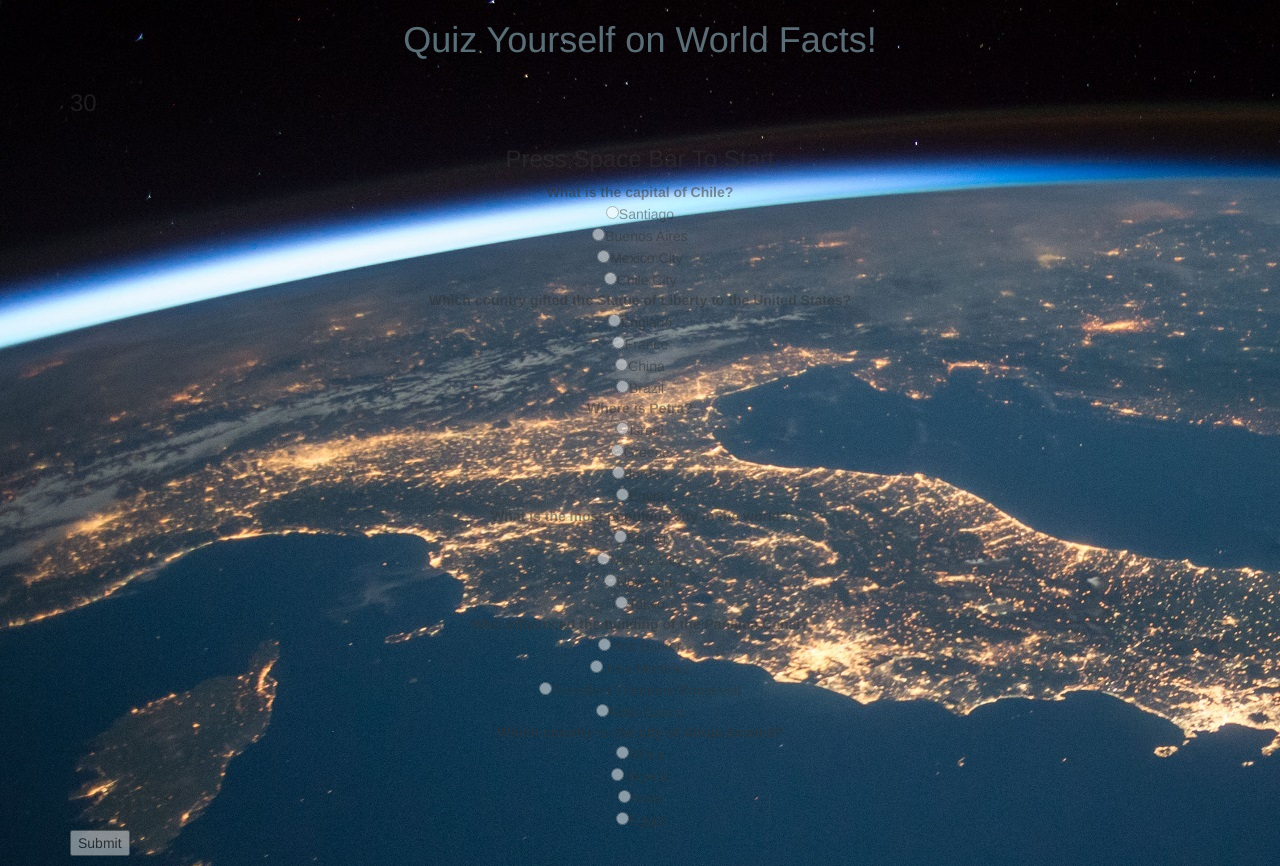
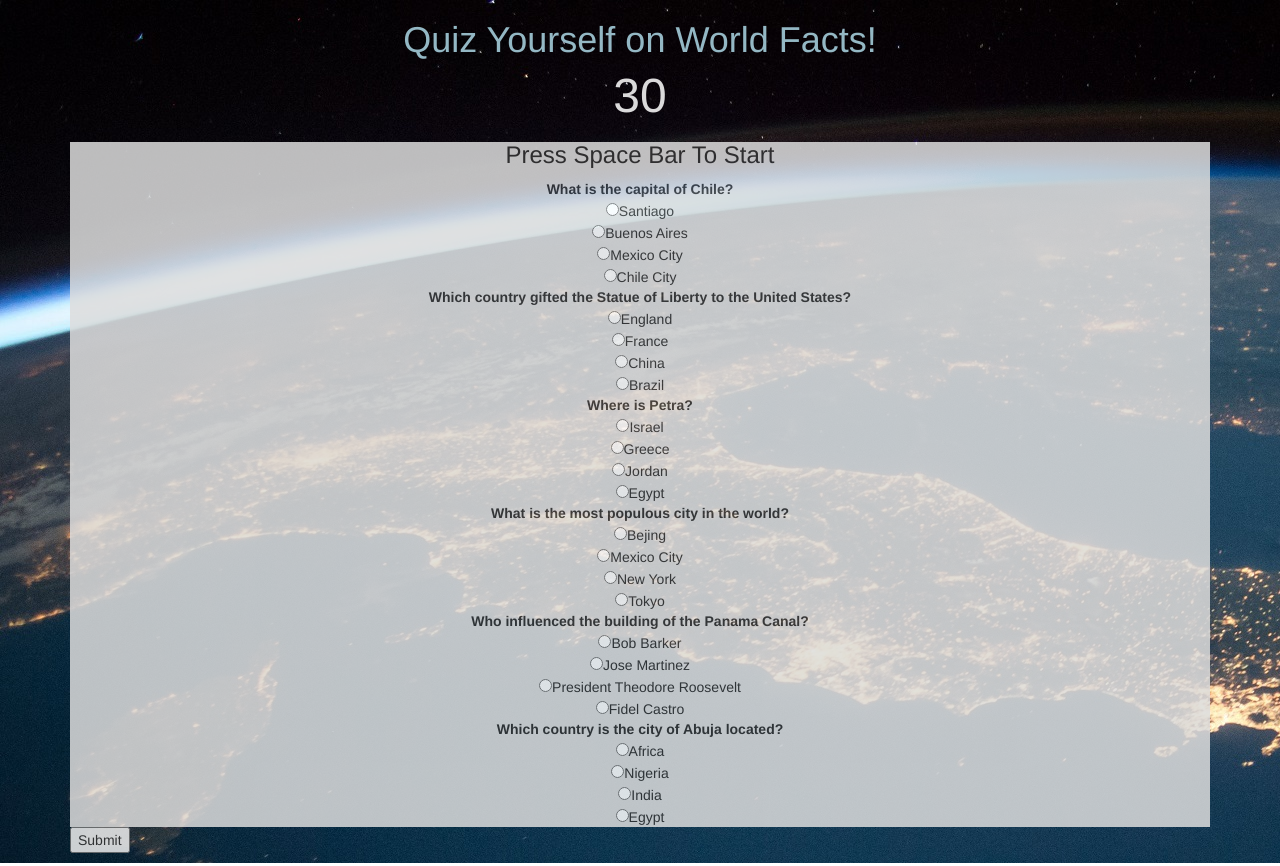
Before and after one commit to zmou21/TriviaGame_Basic, a plain HTML site: page index.html in a window 1280 px wide. Drawn offline with nearby package versions, Linux system fonts and the light colour scheme.

Commit message:
added styling for entire body and heading elements

```diff
--- a/assets/css/style.css
+++ b/assets/css/style.css
@@ -1,6 +1,6 @@
 body {
 	background-image: url("../images/earth.jpeg");
-	opacity: 0.5;
+	opacity: 0.85;
 }
 
 h1 {
@@ -15,8 +15,28 @@ h5 {
 	text-align: center;
 }
 
+#timer {
+	width: 100%;
+	margin: auto;
+	text-align: center;
+	color: white;
+	font-size: 48px;
+}
+
 #questions {
+	background-color: #ddd;
 	width: 100%;
 	margin: auto;
 	text-align: center;
 }
+
+#buttons {
+	background-color: #ddd;
+	width: 100%;
+	margin: auto;
+	text-align: center;
+}
+
+#wins {
+
+}
```
